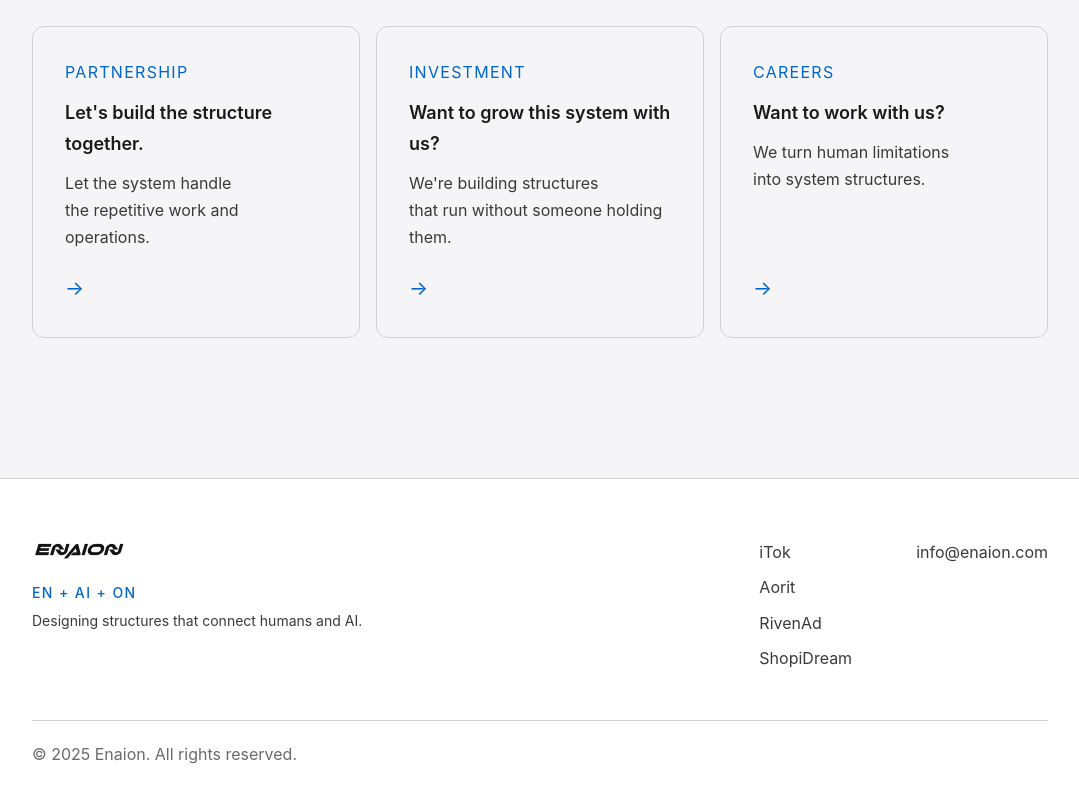
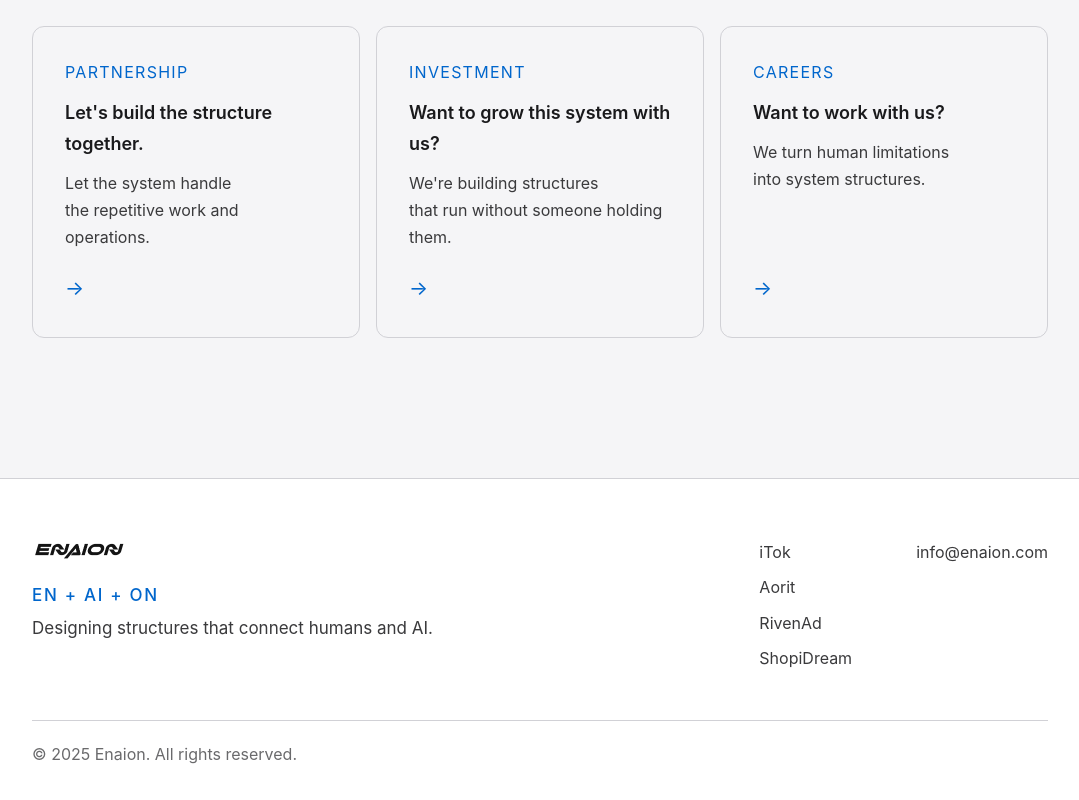
Before and after one commit to shopidream/enaion, a website: page index.html in a window 1280 px wide. Shown: the part 4741-5541 px from the top of the page, without its empty margins (100-1179 px from the left). Drawn offline with Linux system fonts and the light colour scheme; a web font is replaced by a local one.

Commit message:
EN+AN+ON2

```diff
--- a/style.css
+++ b/style.css
@@ -892,7 +892,7 @@ a {
 
 .footer-brand-meaning {
     font-family: var(--font-mono);
-    font-size: 14px;
+    font-size: 17px;
     font-weight: 500;
     color: var(--accent);
     letter-spacing: 0.1em;
@@ -900,7 +900,7 @@ a {
 }
 
 .footer-brand-desc {
-    font-size: 14px;
+    font-size: 17px;
     color: var(--text-secondary);
     margin-top: 4px;
 }
```
Also changed, not shown: 파일트리.md (+1 -1 lines).
